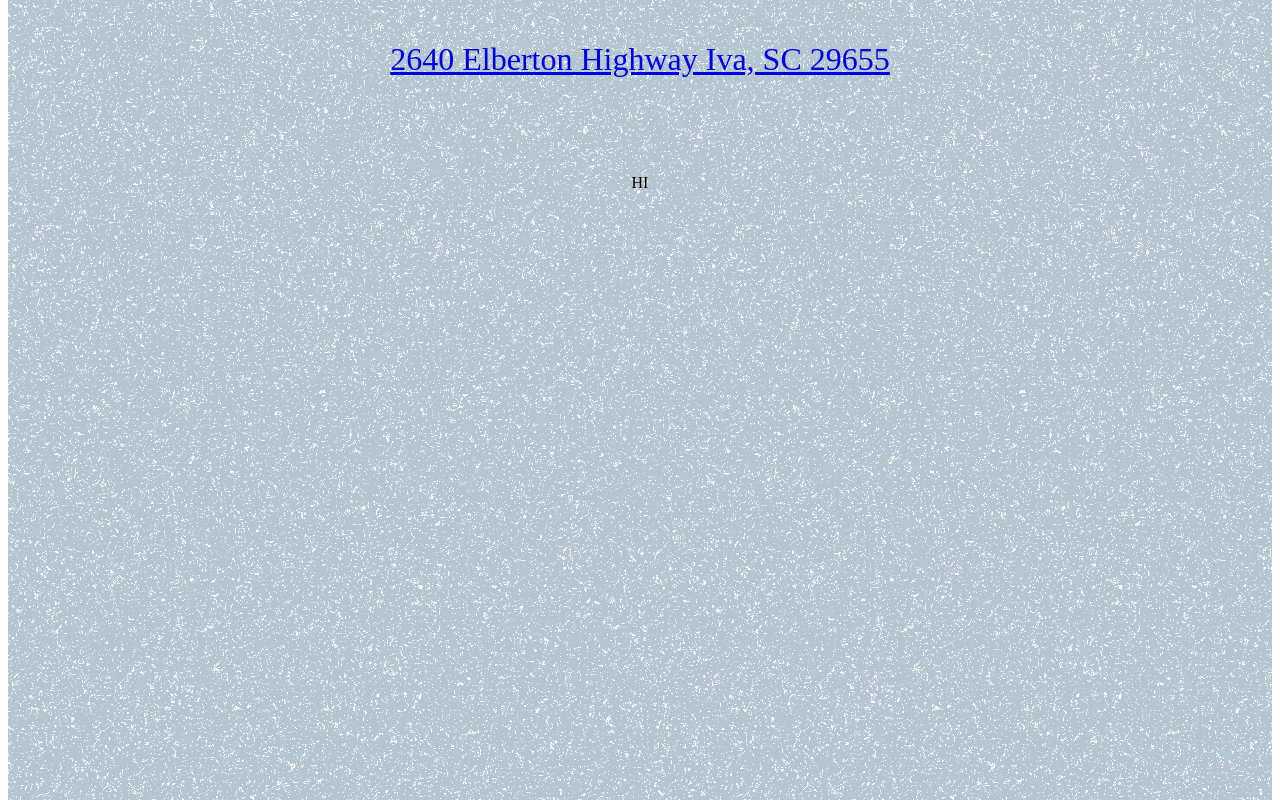
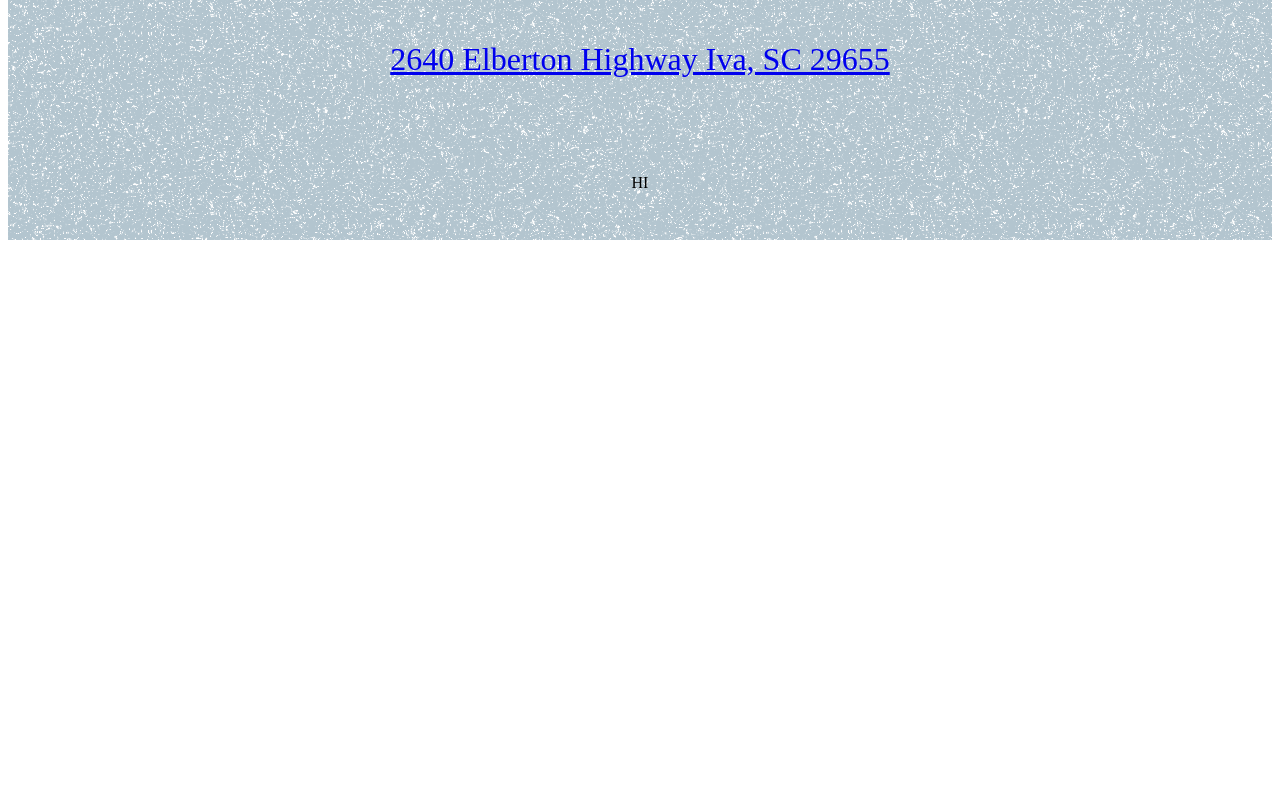
Before and after one commit to aberry520/family-life, a Next.js app: page / in a window 1280 px wide. Shown: the part 780-1580 px from the top of the page. After the commit the page ends 1028 px from the top, so only its background shows below. Built offline with nearby package versions, Linux system fonts and the light colour scheme; a web font is replaced by a local one.

Commit message:
fix height issue

```diff
--- a/src/app/globals.css
+++ b/src/app/globals.css
@@ -83,6 +83,7 @@ html,
 body {
   max-width: 100vw;
   overflow-x: hidden;
+  height: 100%;
 }
 
 body {
--- a/src/app/page.module.css
+++ b/src/app/page.module.css
@@ -4,7 +4,7 @@
   justify-content: space-between;
   align-items: center;
   padding: 3rem;
-  min-height: 100vh;
+  min-height: 100%;
   background-image:  url('/svg/nnnoise (2).svg');
 }
 
```
